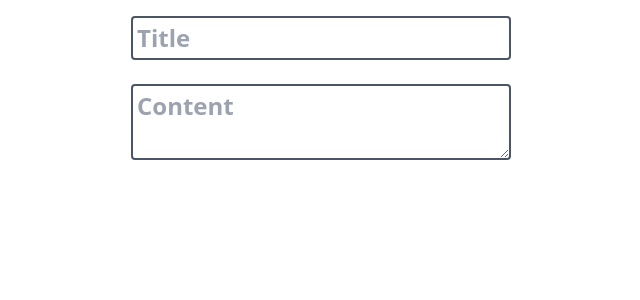
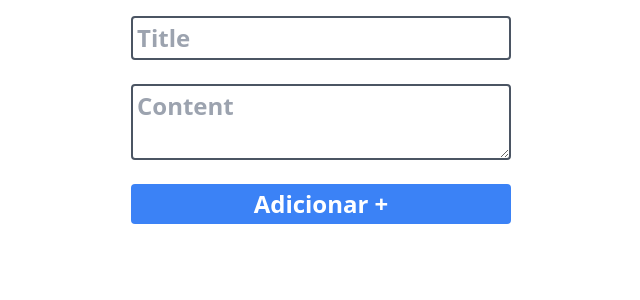
Before and after one commit to Lutefd/nextjs-typescript-crud, a Next.js app: page / in a window 1280 px wide. Shown: the top 300 px of the page, without its empty margins (319-959 px from the left). Built offline with nearby package versions, Linux system fonts and the light colour scheme.

Commit message:
Added submit button

```diff
--- a/pages/index.tsx
+++ b/pages/index.tsx
@@ -35,6 +35,9 @@ const Home: NextPage = () => {
             onChange={(e) => setForm({ ...form, content: e.target.value })}
             className="border-2 rounded border-gray-600 p-1"
           />
+          <button type="submit" className="bg-blue-500 text-white rounded p-1">
+            Adicionar +
+          </button>
         </form>
       </h1>
     </div>
```
